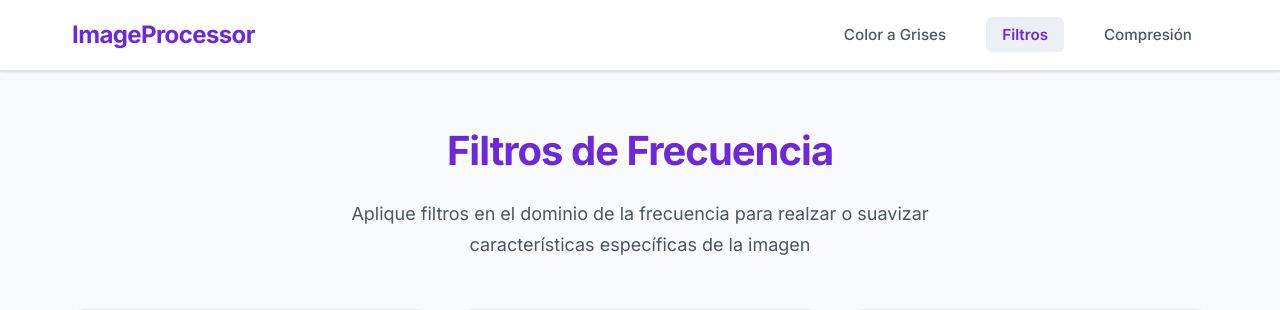
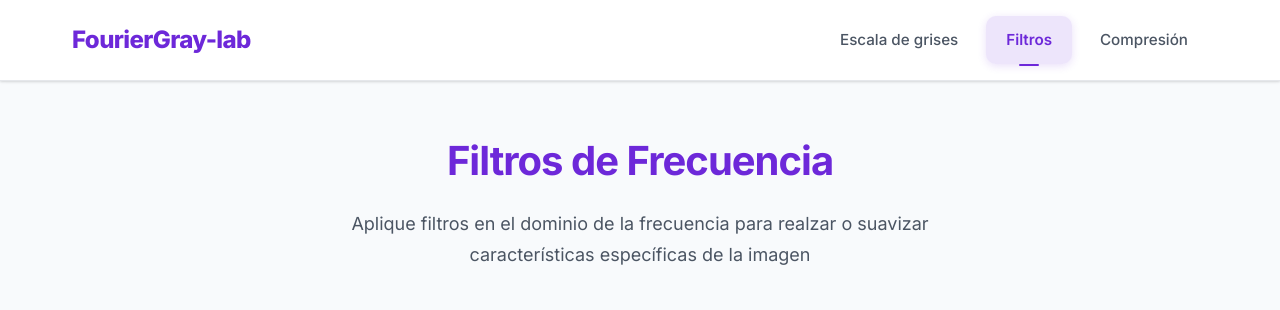
Before and after one commit to JuanDavid-9715/analisis_senales_discretas, a Django app: page /img/filters/ in a window 1280 px wide. Shown: the top 310 px of the page. Run offline with Django 5.2, Linux system fonts and the light colour scheme.

Commit message:
cambio de barra de navegación

```diff
--- a/apps/img/static/css/styles.css
+++ b/apps/img/static/css/styles.css
@@ -33,6 +33,7 @@ body {
     font-weight: 400;
 }
 
+/* ===== NAVEGACIÓN RESPONSIVE MEJORADA ===== */
 /* Navegación profesional */
 .navbar {
     background: var(--card-white);
@@ -41,6 +42,7 @@ body {
     position: sticky;
     top: 0;
     z-index: 1000;
+    backdrop-filter: blur(10px);
 }
 
 .nav-container {
@@ -50,41 +52,234 @@ body {
     display: flex;
     justify-content: space-between;
     align-items: center;
+    position: relative;
 }
 
 .nav-logo {
     font-size: 1.5rem;
-    font-weight: 700;
+    font-weight: 800;
     color: var(--primary-navy);
     text-decoration: none;
     letter-spacing: -0.025em;
+    transition: all 0.3s ease;
+    z-index: 1001;
 }
 
+.nav-logo:hover {
+    color: var(--primary-navy-dark);
+    transform: translateY(-1px);
+}
+
+/* Menú principal */
 .nav-menu {
     display: flex;
-    gap: 1.5rem;
+    gap: 0.5rem;
     list-style: none;
+    align-items: center;
 }
 
 .nav-link {
     color: var(--text-medium);
     text-decoration: none;
     font-weight: 500;
-    padding: 0.5rem 1rem;
-    border-radius: 6px;
-    transition: all 0.2s ease;
+    padding: 0.75rem 1.25rem;
+    border-radius: 10px;
+    transition: all 0.3s ease;
     font-size: 0.95rem;
+    position: relative;
+    display: block;
 }
 
 .nav-link:hover {
     color: var(--primary-navy);
-    background: rgba(30, 58, 138, 0.05);
+    background: rgba(109, 40, 217, 0.08);
+    transform: translateY(-1px);
 }
 
 .nav-link.active {
     color: var(--primary-navy);
-    background: rgba(30, 58, 138, 0.08);
+    background: rgba(109, 40, 217, 0.12);
     font-weight: 600;
+    box-shadow: 0 2px 8px rgba(109, 40, 217, 0.15);
+}
+
+.nav-link.active::before {
+    content: '';
+    position: absolute;
+    bottom: -2px;
+    left: 50%;
+    transform: translateX(-50%);
+    width: 20px;
+    height: 2px;
+    background: var(--primary-navy);
+    border-radius: 1px;
+}
+
+/* Menú hamburguesa */
+.nav-toggle {
+    display: none;
+    flex-direction: column;
+    cursor: pointer;
+    padding: 0.5rem;
+    background: transparent;
+    border: none;
+    z-index: 1001;
+}
+
+.hamburger-line {
+    width: 25px;
+    height: 2px;
+    background: var(--primary-navy);
+    margin: 3px 0;
+    transition: all 0.3s ease;
+    border-radius: 2px;
+}
+
+/* Estados del menú hamburguesa */
+.nav-toggle.active .hamburger-line:nth-child(1) {
+    transform: rotate(45deg) translate(6px, 6px);
+}
+
+.nav-toggle.active .hamburger-line:nth-child(2) {
+    opacity: 0;
+}
+
+.nav-toggle.active .hamburger-line:nth-child(3) {
+    transform: rotate(-45deg) translate(6px, -6px);
+}
+
+/* ===== MEDIA QUERIES RESPONSIVE ===== */
+
+/* Tablet */
+@media (max-width: 1024px) {
+    .nav-container {
+        padding: 1rem 1.5rem;
+    }
+
+    .nav-menu {
+        gap: 0.25rem;
+    }
+
+    .nav-link {
+        padding: 0.6rem 1rem;
+        font-size: 0.9rem;
+    }
+}
+
+/* Móvil */
+@media (max-width: 768px) {
+    .nav-container {
+        padding: 0.875rem 1rem;
+    }
+
+    .nav-logo {
+        font-size: 1.3rem;
+    }
+
+    /* Mostrar menú hamburguesa */
+    .nav-toggle {
+        display: flex;
+    }
+
+    /* Ocultar menú por defecto en móvil */
+    .nav-menu {
+        position: fixed;
+        top: 0;
+        right: -100%;
+        width: 280px;
+        height: 100vh;
+        background: var(--card-white);
+        flex-direction: column;
+        justify-content: flex-start;
+        align-items: flex-start;
+        padding: 5rem 2rem 2rem;
+        gap: 0;
+        transition: all 0.4s ease;
+        box-shadow: -5px 0 25px rgba(0, 0, 0, 0.1);
+        border-left: 1px solid var(--border-light);
+    }
+
+    .nav-menu.active {
+        right: 0;
+    }
+
+    .nav-menu li {
+        width: 100%;
+        margin-bottom: 0.5rem;
+    }
+
+    .nav-link {
+        padding: 1rem 1.25rem;
+        border-radius: 8px;
+        font-size: 1rem;
+        width: 100%;
+        text-align: left;
+        margin-bottom: 0.25rem;
+    }
+
+    .nav-link.active::before {
+        left: 1.25rem;
+        transform: none;
+        bottom: 50%;
+        transform: translateY(50%);
+        width: 3px;
+        height: 20px;
+    }
+
+    /* Overlay cuando el menú está abierto */
+    .nav-menu.active::before {
+        content: '';
+        position: fixed;
+        top: 0;
+        left: 0;
+        width: 100%;
+        height: 100%;
+        background: rgba(0, 0, 0, 0.3);
+        z-index: -1;
+    }
+}
+
+/* Móvil pequeño */
+@media (max-width: 480px) {
+    .nav-container {
+        padding: 0.75rem 1rem;
+    }
+
+    .nav-logo {
+        font-size: 1.2rem;
+    }
+
+    .nav-menu {
+        width: 100%;
+        right: -100%;
+    }
+
+    .nav-menu.active {
+        right: 0;
+    }
+}
+
+/* Pantallas muy grandes */
+@media (min-width: 1400px) {
+    .nav-container {
+        max-width: 1400px;
+    }
+}
+
+/* Animación suave para todo el navbar */
+.navbar {
+    animation: slideDown 0.5s ease-out;
+}
+
+@keyframes slideDown {
+    from {
+        transform: translateY(-100%);
+        opacity: 0;
+    }
+    to {
+        transform: translateY(0);
+        opacity: 1;
+    }
 }
 
 /* Contenido principal */
--- a/apps/img/templates/filters.html
+++ b/apps/img/templates/filters.html
@@ -15,11 +15,19 @@
 <body>
     <nav class="navbar">
         <div class="nav-container">
-            <a href="#" class="nav-logo">ImageProcessor</a>
-            <ul class="nav-menu">
-                <li><a href="{% url 'grayscale' %}" class="nav-link">Color a Grises</a></li>
-                <li><a href="{% url 'filter' %}" class="nav-link active">Filtros</a></li>
-                <li><a href="{% url 'compression' %}" class="nav-link">Compresión</a></li>
+            <a href="#" class="nav-logo">FourierGray-lab</a>
+
+            <!-- Menú hamburguesa -->
+            <div class="nav-toggle" id="navToggle">
+                <span class="hamburger-line"></span>
+                <span class="hamburger-line"></span>
+                <span class="hamburger-line"></span>
+            </div>
+
+            <ul class="nav-menu" id="navMenu">
+                <li><a href="{% url 'grayscale' %}" class="nav-link {% if request.resolver_match.url_name == 'grayscale' %}active{% endif %}">Escala de grises</a></li>
+                <li><a href="{% url 'filter' %}" class="nav-link {% if request.resolver_match.url_name == 'filter' %}active{% endif %}">Filtros</a></li>
+                <li><a href="{% url 'compression' %}" class="nav-link {% if request.resolver_match.url_name == 'compression' %}active{% endif %}">Compresión</a></li>
             </ul>
         </div>
     </nav>
```
Also changed, not shown: apps/img/templates/compression.html (+13 -5 lines), apps/img/templates/transform_fft.html (+13 -5 lines).
